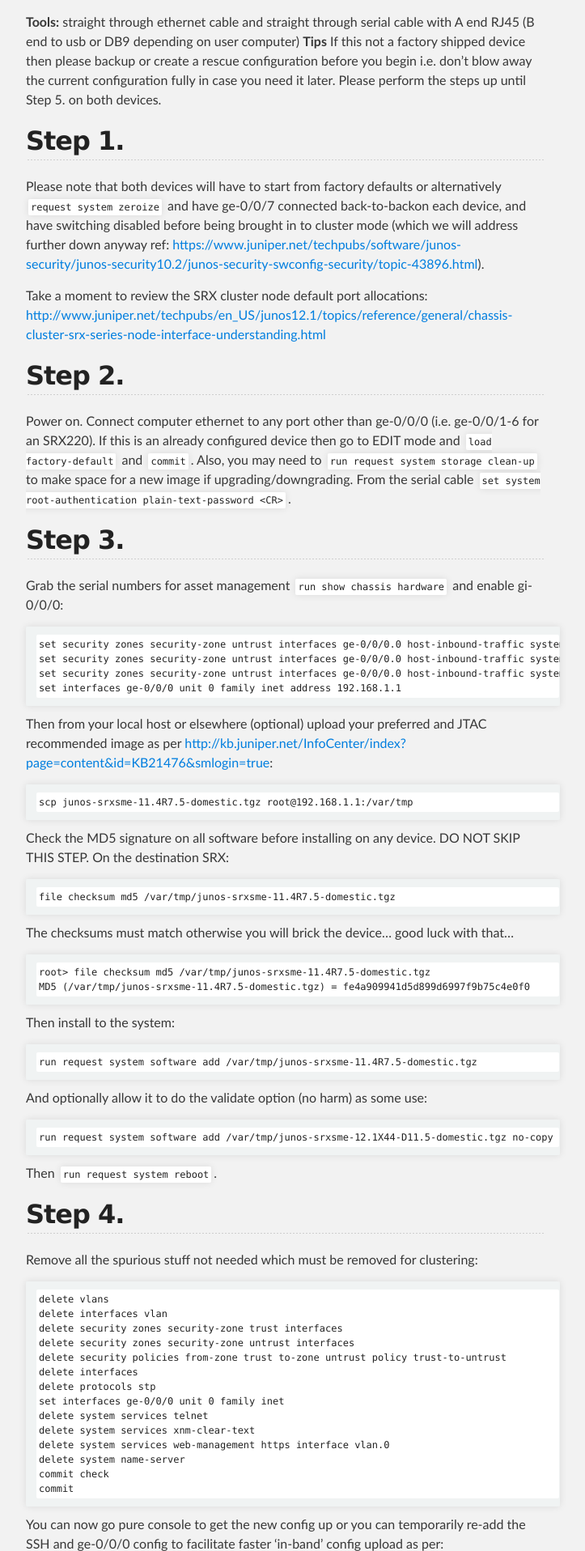
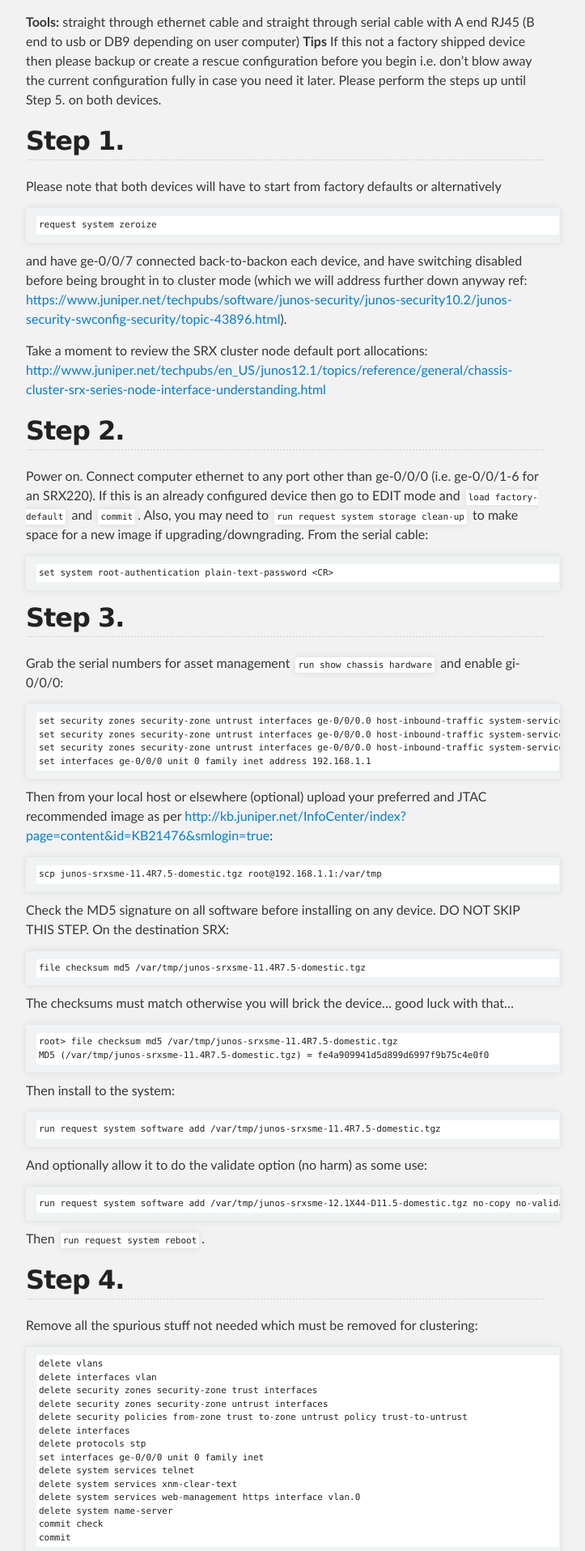
Before and after one commit to podomere/ond, a Jekyll site: the page built from ond-00003/ond-00003.md, in a window 1280 px wide. Shown: the part 318-2234 px from the top of the page at 81% size, without its empty margins (288-1011 px from the left). Built offline with Jekyll 4.4.1, drawn with Linux system fonts in a browser that asks for light colours.

Commit message:
Stylesheet code tweaking.. and code blocks on ond-00003

```diff
--- a/ond-00003/ond-00003.md
+++ b/ond-00003/ond-00003.md
@@ -15,13 +15,19 @@
 **Tips** If this not a factory shipped device then please backup or create a rescue configuration before you begin i.e. don't blow away the current configuration fully in case you need it later. Please perform the steps up until Step 5. on both devices.
 
 ## Step 1.
-Please note that both devices will have to start from factory defaults or alternatively `request system zeroize` and have ge-0/0/7 connected back-to-backon each device, and have switching disabled before being brought in to cluster mode (which we will address further down anyway ref: [https://www.juniper.net/techpubs/software/junos-security/junos-security10.2/junos-security-swconfig-security/topic-43896.html](https://www.juniper.net/techpubs/software/junos-security/junos-security10.2/junos-security-swconfig-security/topic-43896.html)).
+Please note that both devices will have to start from factory defaults or alternatively
+
+    request system zeroize
+
+and have ge-0/0/7 connected back-to-backon each device, and have switching disabled before being brought in to cluster mode (which we will address further down anyway ref: [https://www.juniper.net/techpubs/software/junos-security/junos-security10.2/junos-security-swconfig-security/topic-43896.html](https://www.juniper.net/techpubs/software/junos-security/junos-security10.2/junos-security-swconfig-security/topic-43896.html)).
 
 Take a moment to review the SRX cluster node default port allocations: [http://www.juniper.net/techpubs/en_US/junos12.1/topics/reference/general/chassis-cluster-srx-series-node-interface-understanding.html](http://www.juniper.net/techpubs/en_US/junos12.1/topics/reference/general/chassis-cluster-srx-series-node-interface-understanding.html)
 
 ## Step 2.
 
-Power on. Connect computer ethernet to any port other than ge-0/0/0 (i.e. ge-0/0/1-6 for an SRX220). If this is an already configured device then go to EDIT mode and `load factory-default` and `commit`. Also, you may need to `run request system storage clean-up` to make space for a new image if upgrading/downgrading. From the serial cable `set system root-authentication plain-text-password <CR>`.
+Power on. Connect computer ethernet to any port other than ge-0/0/0 (i.e. ge-0/0/1-6 for an SRX220). If this is an already configured device then go to EDIT mode and `load factory-default` and `commit`. Also, you may need to `run request system storage clean-up` to make space for a new image if upgrading/downgrading. From the serial cable:
+
+    set system root-authentication plain-text-password <CR>
 
 ## Step 3.
 
--- a/stylesheets/stylesheet.css
+++ b/stylesheets/stylesheet.css
@@ -163,7 +163,7 @@
   background-color: #fff;
 
   font-family: Monaco, "Bitstream Vera Sans Mono", "Lucida Console", Terminal, monospace;
-  font-size: 12px;
+  font-size: 11px;
 
   border-radius: 2px;
   -moz-border-radius: 2px;
```
